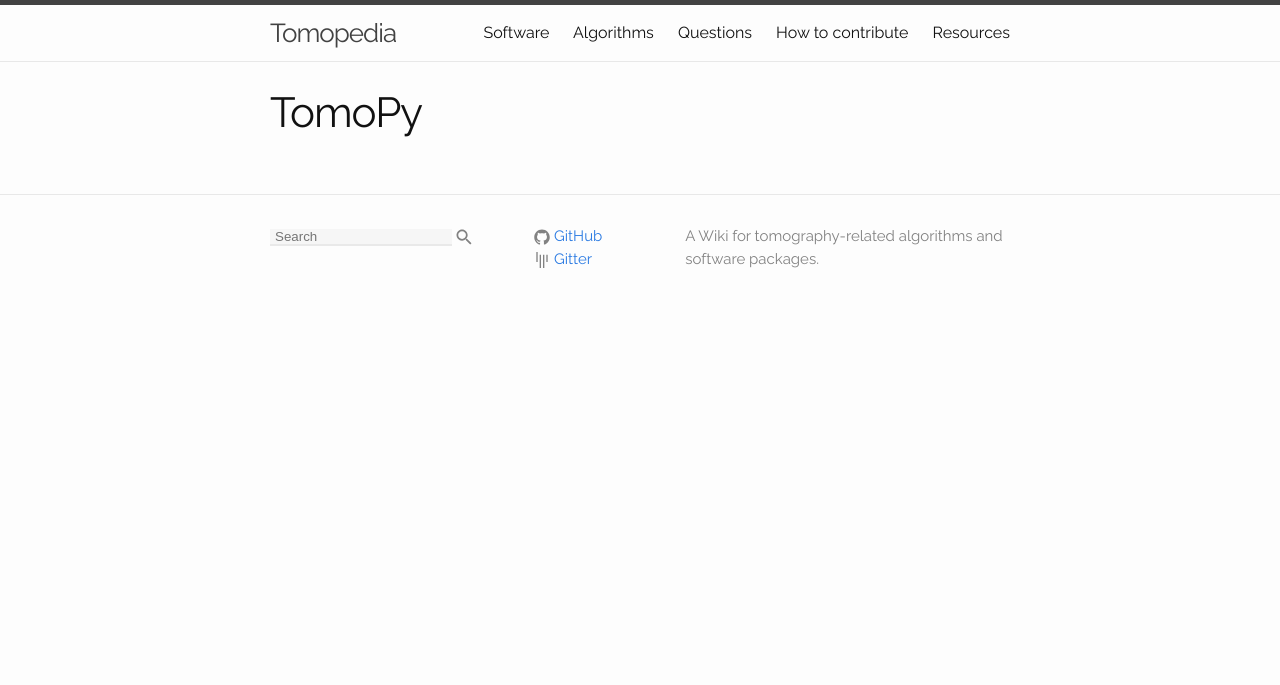
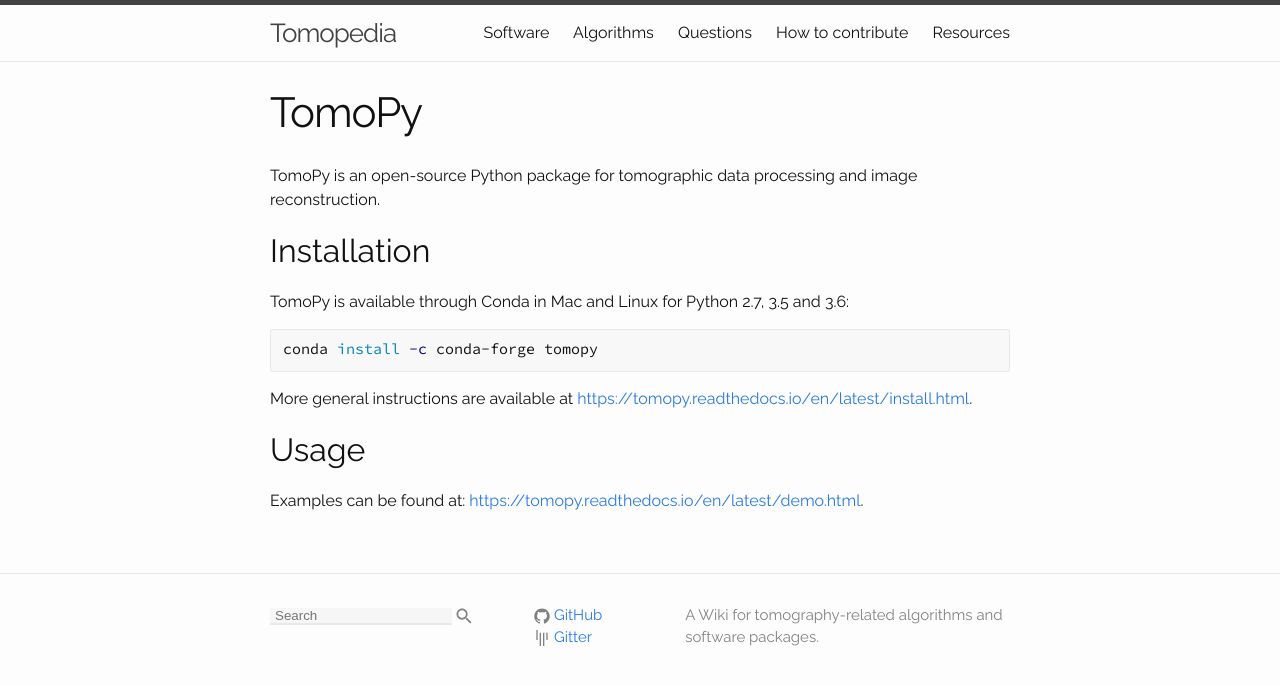
Before and after one commit to tomopedia/tomopedia.github.io, a Jekyll site: the page built from software/tomopy.md, in a window 1280 px wide. Shown: the top 685 px of the page. Built offline with Jekyll 4.4.1, drawn with Linux system fonts in a browser that asks for light colours.

Commit message:
TomoPy descriptive text added

````diff
--- a/software/tomopy.md
+++ b/software/tomopy.md
@@ -3,3 +3,19 @@ layout: page
 title: TomoPy
 permalink: software/tomopy/
 ---
+
+TomoPy is an open-source Python package for tomographic data processing and image reconstruction.
+
+## Installation
+
+TomoPy is available through Conda in Mac and Linux for Python 2.7, 3.5 and 3.6:
+
+```bash
+conda install -c conda-forge tomopy
+```
+
+More general instructions are available at <https://tomopy.readthedocs.io/en/latest/install.html>.
+
+## Usage
+
+Examples can be found at: <https://tomopy.readthedocs.io/en/latest/demo.html>.
````
